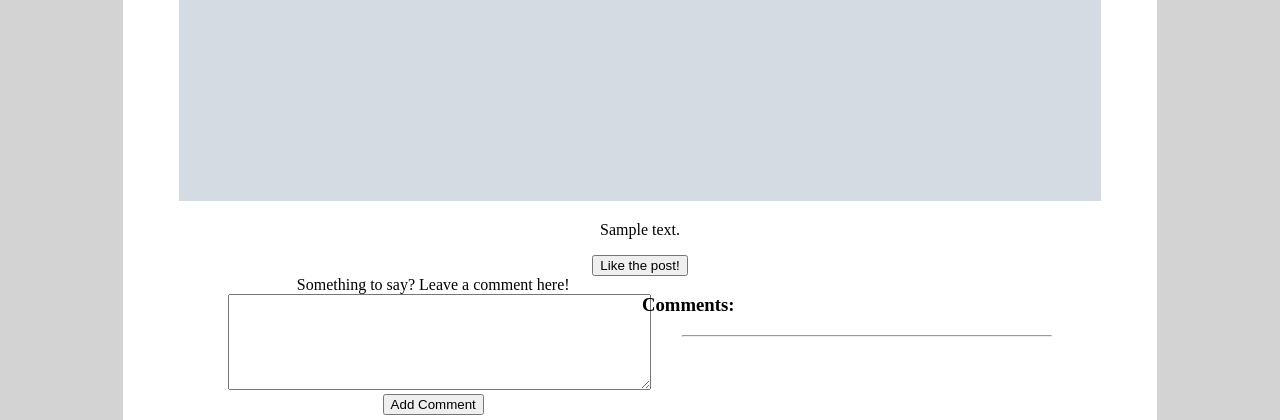
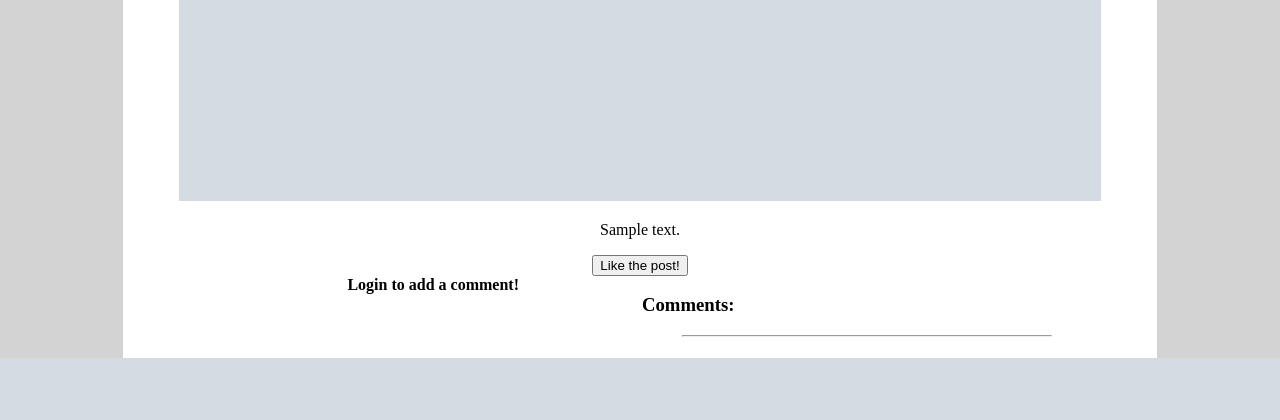
Before and after one commit to Dougie-afk/WAD2TeamProject, a Django app: page /Threadly/post/1/ in a window 1280 px wide. Shown: the part 590-1010 px from the top of the page. After the commit the page ends 948 px from the top, so only its background shows below. Run offline with Django 3.2, Linux system fonts and the light colour scheme; tables that the repository leaves empty hold one stand-in row (values such as "Sample post"); grey boxes marked "Sample" are stand-in pictures.

Commit message:
Comment form no longer shows to users who aren't logged in

```diff
--- a/templates/Threadly/post.html
+++ b/templates/Threadly/post.html
@@ -40,6 +40,7 @@
     </section>
     <section>
         <div class="post_comment_block">
+        {% if user.is_authenticated %}
             <form id="add_comment" method="post" onSubmit="addComment(); return false">
                 {% csrf_token %}
                 <!--TODO: Give appropriate action to add comment to post-->
@@ -51,6 +52,9 @@
                 </textarea><br>
                 <input name="Submit" type="submit" id="submit" value="Add Comment">
             </form>
+        {% else %}
+            <strong>Login to add a comment!</strong>
+        {% endif %}
         </div>
         <div class="post_comment_block">
 
```
